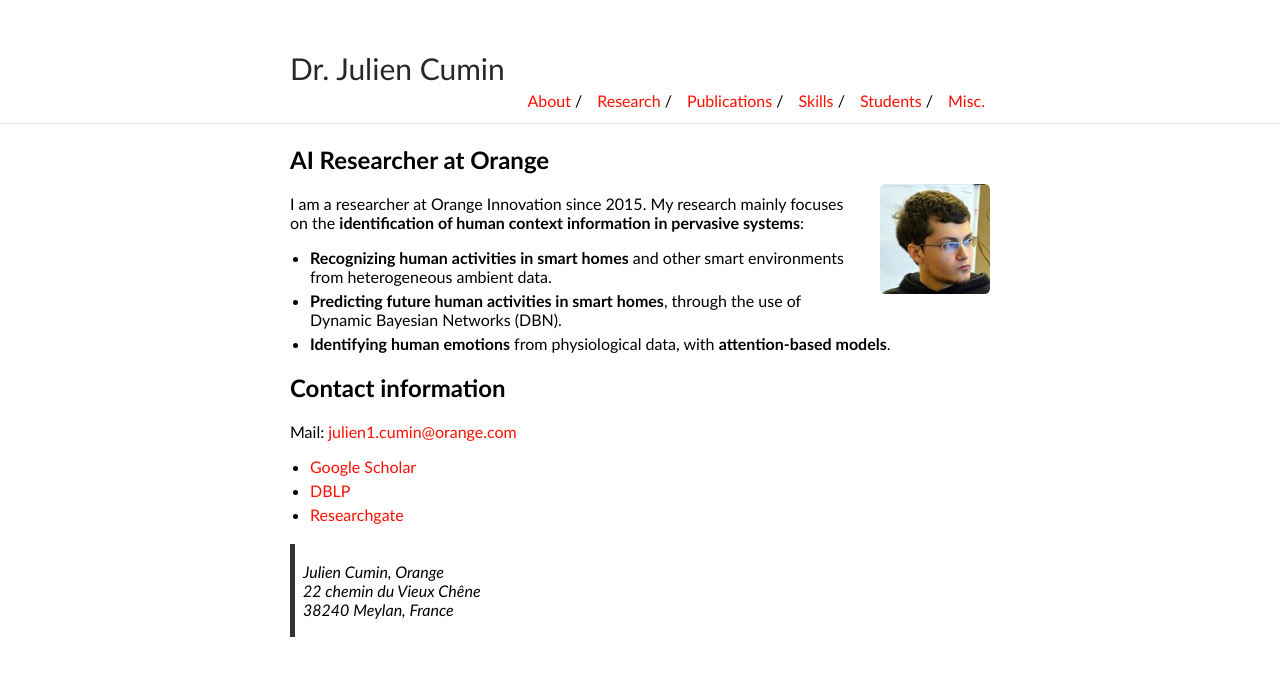
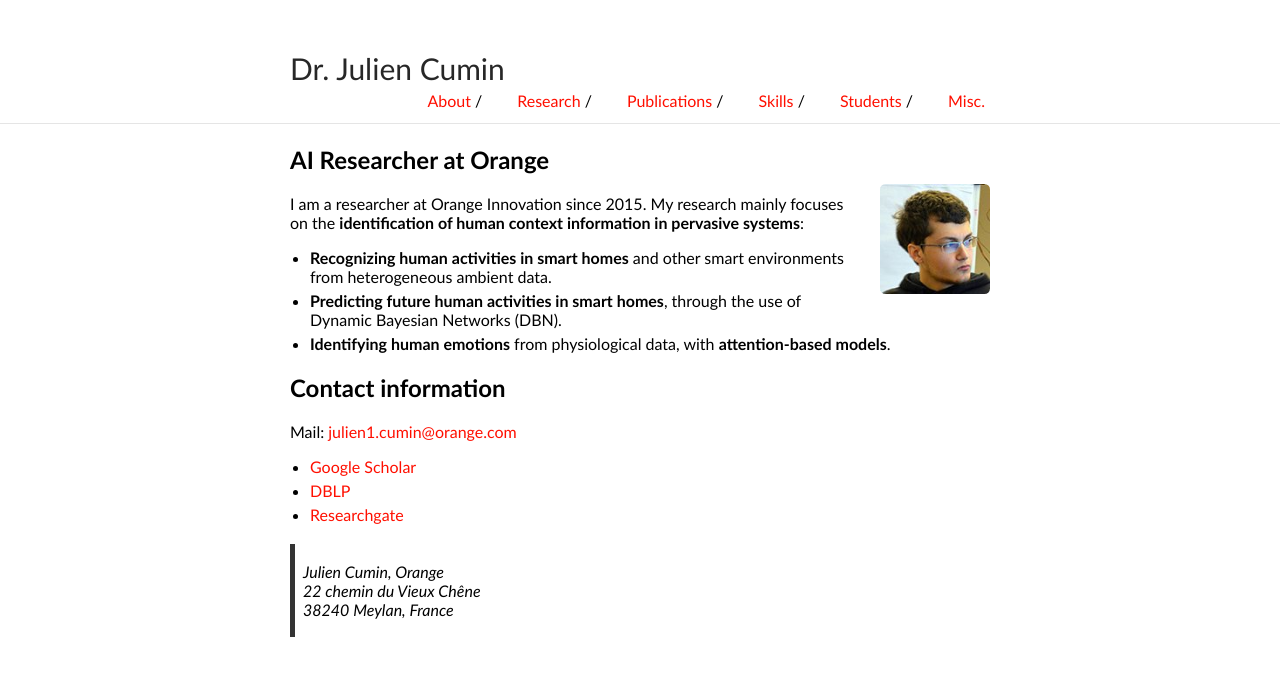
Before and after one commit to JCumin/jcumin.github.io, a Jekyll site: the page built from index.md, in a window 1280 px wide. Shown: the top 676 px of the page. Built offline with Jekyll 4.4.1, drawn with Linux system fonts in a browser that asks for light colours.

Commit message:
Update _style.scss

```diff
--- a/_sass/_style.scss
+++ b/_sass/_style.scss
@@ -48,7 +48,7 @@ hr {
 }
 .nav-list {
     list-style-type: none;
-    margin: 0 5px 0 10px;
+    margin: 0 5px 0 30px;
 }
 .alignable {
     display: inline-block;
```
